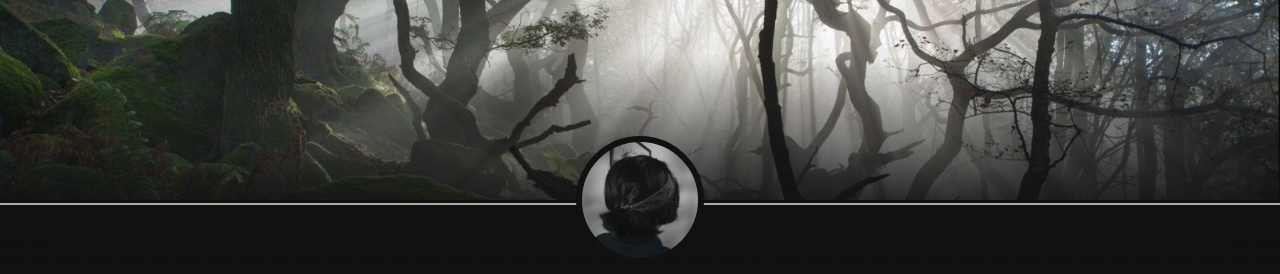
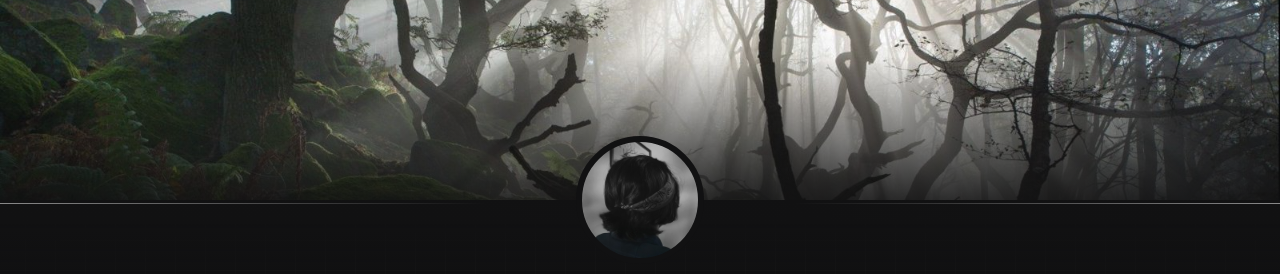
Before and after one commit to hildemyda/alpa, a plain HTML site: page index.html in a window 1280 px wide. Shown: the top 274 px of the page. Drawn offline with Linux system fonts and the light colour scheme.

Commit message:
Add files via upload

```diff
--- a/css/style.css
+++ b/css/style.css
@@ -14,7 +14,7 @@
     --shadow: 0 1px 2px rgba(0, 0, 0, .35);
     --shadow-hover: 0 10px 24px rgba(0, 0, 0, .35);
     --grid: rgba(255, 255, 255, 0.05);
-    --banner-line: rgba(255, 255, 255, 0.65);
+    --banner-line: rgba(255, 255, 255, 0.5);
 }
 
 html.light {
@@ -30,7 +30,7 @@ html.light {
     --shadow: 0 1px 2px rgba(0, 0, 0, .06);
     --shadow-hover: 0 10px 24px rgba(0, 0, 0, .1);
     --grid: rgba(0, 0, 0, 0.06);
-    --banner-line: rgba(0, 0, 0, 0.25);
+    --banner-line: rgba(0, 0, 0, 0.3);
 }
 
 * { margin: 0; padding: 0; box-sizing: border-box; }
@@ -79,7 +79,12 @@ a { color: inherit; text-decoration: none; }
 .ic svg { width: 100%; height: 100%; }
 
 /* Header bergambar */
-.banner { position: relative; --edge: 24px; /* tinggi lapisan pudar di bawah foto */ }
+.banner {
+    position: relative;
+    --edge: 24px;   /* tinggi lapisan pudar di bawah foto */
+    --line-h: .4px; /* garis setipis 1 piksel layar HP */
+}
+@media (max-resolution: 1.5dppx) { .banner { --line-h: 1px; } }
 .banner img {
     display: block;
     width: 100%;
@@ -109,10 +114,14 @@ a { color: inherit; text-decoration: none; }
     content: "";
     position: absolute;
     inset: 0;
-    /* Garis tipis tepat di bawah tepi foto. Digambar di lapisan ini supaya berada di atas lapisan pudar (.banner::before) */
-    background:
-        linear-gradient(to top, transparent calc(var(--edge) - 5px), var(--banner-line) calc(var(--edge) - 5px), var(--banner-line) calc(var(--edge) - 3px), transparent calc(var(--edge) - 3px)),
+    /* Garis tipis sedikit di bawah tepi foto: paling terang di tepi layar, memudar ke tengah.
+       Digambar di lapisan ini supaya berada di atas lapisan pudar (.banner::before). */
+    background-image:
+        linear-gradient(to right, var(--banner-line) 0%, transparent 38%, transparent 62%, var(--banner-line) 100%),
         linear-gradient(to top, var(--bg), transparent 75%);
+    background-size: 100% var(--line-h), 100% 100%;
+    background-position: left 0 bottom calc(var(--edge) - 3px - var(--line-h)), 0 0;
+    background-repeat: no-repeat;
 }
 
 
```
